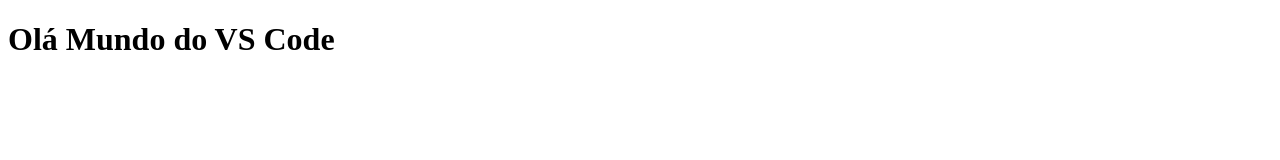
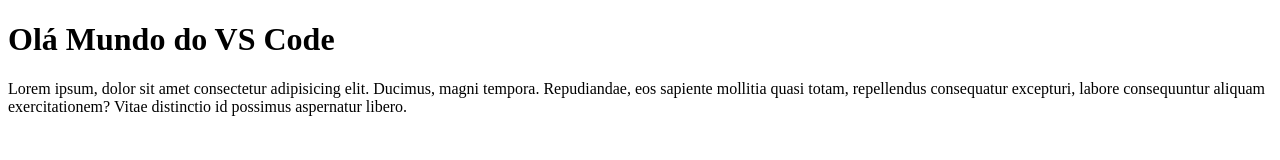
Before and after one commit to 01Black01/Renan, a plain HTML site: page index.html in a window 1280 px wide. Drawn offline with Linux system fonts and the light colour scheme.

Commit message:
add lorem

```diff
--- a/index.html
+++ b/index.html
@@ -8,5 +8,6 @@
 </head>
 <body>
     <h1>Olá Mundo do VS Code</h1>
+    <P>Lorem ipsum, dolor sit amet consectetur adipisicing elit. Ducimus, magni tempora. Repudiandae, eos sapiente mollitia quasi totam, repellendus consequatur excepturi, labore consequuntur aliquam exercitationem? Vitae distinctio id possimus aspernatur libero.</P>
 </body>
 </html>
```
